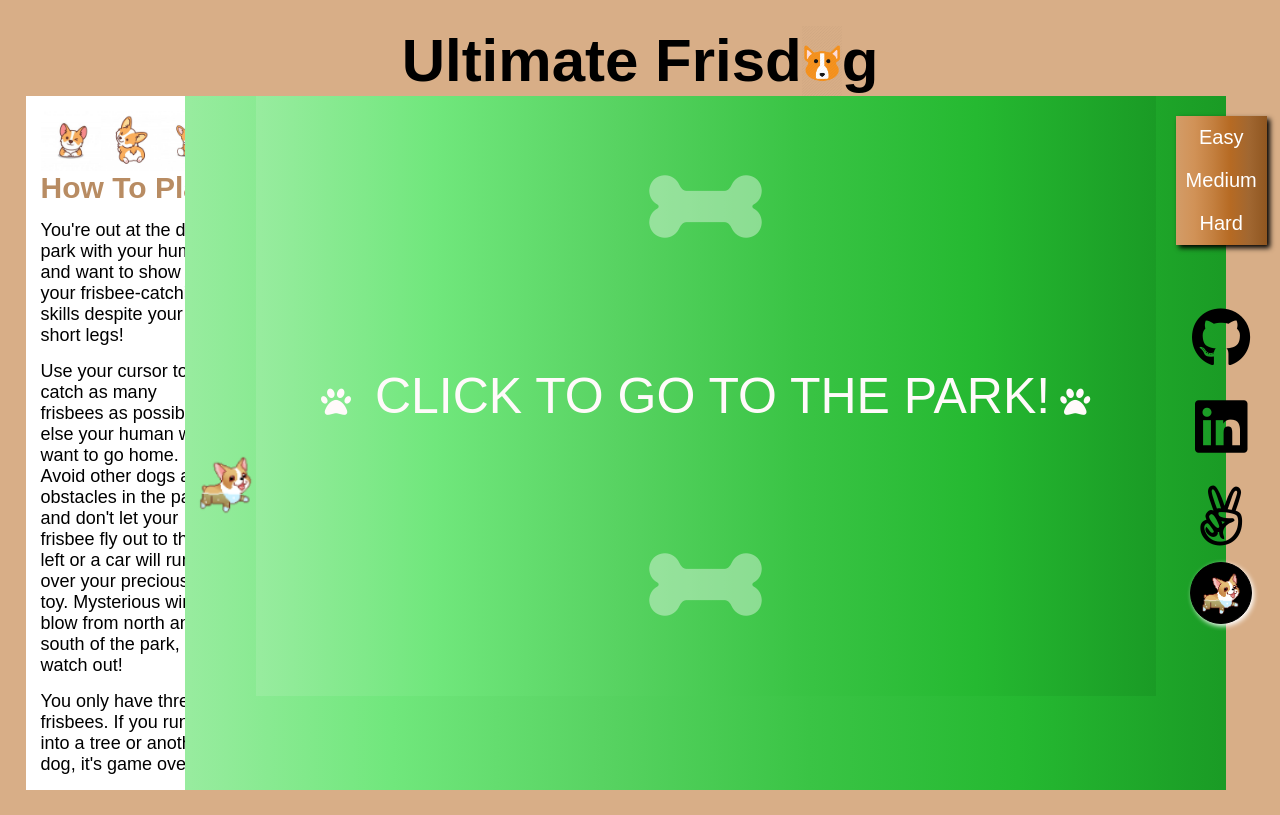
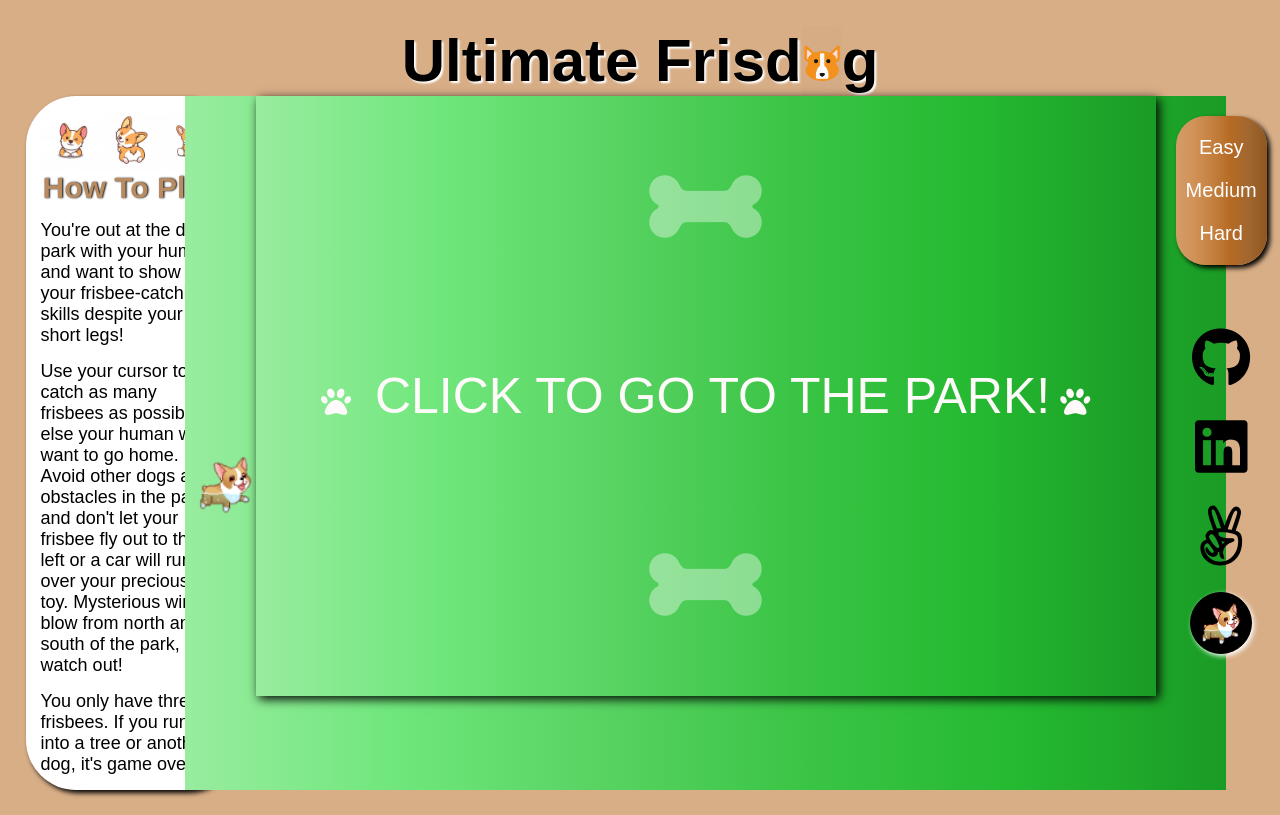
Before and after one commit to nancyma713/Ultimate-Frisdog, a website built with webpack: page index.html in a window 1280 px wide. Built offline with nearby package versions, Linux system fonts and the light colour scheme; a web font is replaced by a local one.

Commit message:
update layout

```diff
--- a/index.html
+++ b/index.html
@@ -50,7 +50,7 @@
                 <a href='https://github.com/nancyma713'><i class="fab fa-github"></i></a>
                 <a href="https://www.linkedin.com/in/nancy-ma-68357275/"><i class="fab fa-linkedin"></i></a>
                 <a href="https://angel.co/u/nancy-ma"><i class="fab fa-angellist"></i></a>
-                <img src="src/assets/images/corgi.gif" alt="corgi">
+                <a href="https://nancyma713.github.io/"><img src="src/assets/images/corgi.gif" alt="corgi"></a>
             </div>
 
         </div>
--- a/src/styles/index.scss
+++ b/src/styles/index.scss
@@ -13,6 +13,7 @@ body {
     font-size: 60px;
     display: flex;
     justify-content: center;
+    text-shadow: 2px 2px 2px white;
 }
 
 .main-container {
@@ -27,6 +28,8 @@ body {
 
 .left {
     background-color: white;
+    border-radius: 50px;
+    box-shadow: 3px 3px 5px black;
     padding: 15px;
     flex: 2;
     margin-right: 20px;
@@ -35,6 +38,8 @@ body {
 .left h3 {
     color: rgb(184, 140, 99);
     font-size: 30px;
+    text-align: center;
+    text-shadow: 1px 0px 2px black;
 }
 
 .left p {
@@ -105,6 +110,7 @@ body {
     color: snow;
     font-size: 50px;
     z-index: 100;
+    box-shadow: 3px 3px 10px black;
 }
 
 .close-modal {
@@ -140,7 +146,9 @@ body {
 .difficulty-mode {
     display: flex;
     flex-direction: column;
+    border-radius: 30px;
     margin: 20px 0px 50px 0px;
+    padding: 10px 0px;
     box-shadow: 3px 3px 5px;
     background-image: linear-gradient(to right,rgb(211, 156, 104), rgb(209, 146, 87), rgb(196, 128, 64), rgb(182, 106, 35),  rgb(161, 103, 49), rgb(143, 86, 32));
 }
```
